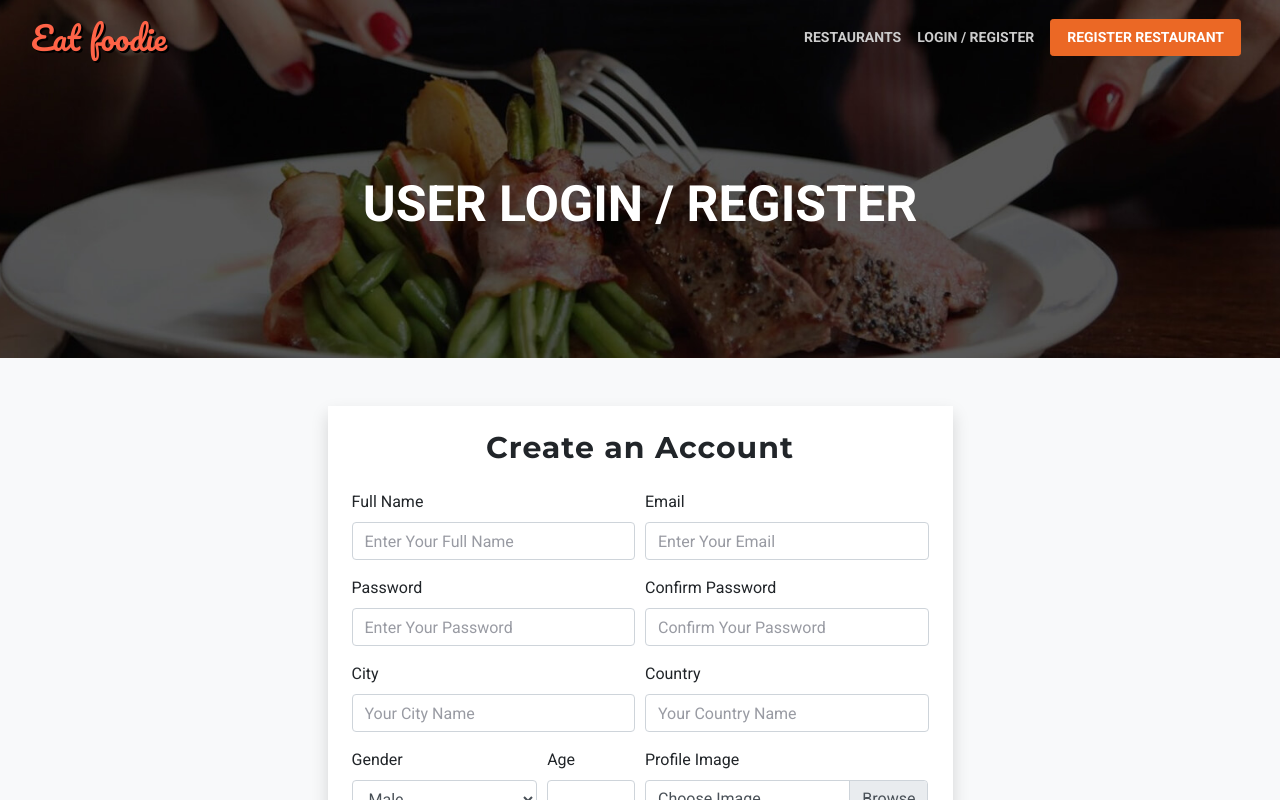
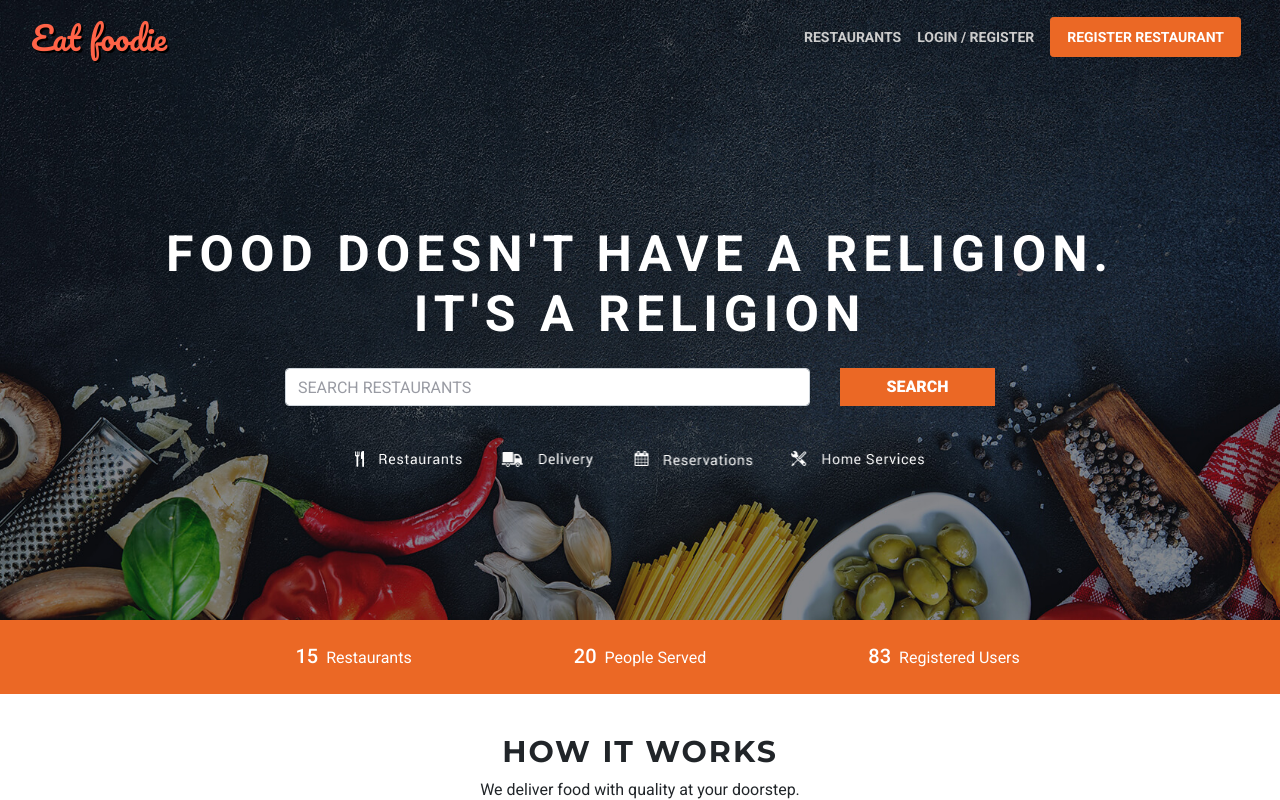
Before and after one commit to CS4Usama/Eat-Foodie, a React (Create React App) app: page / in a window 1280 px wide. Shown: the top 800 px of the page. Built offline with nearby package versions, Linux system fonts and the light colour scheme.

Commit message:
UCC - GCUF FYP

```diff
--- a/package.json
+++ b/package.json
@@ -18,6 +18,7 @@
     "react-dom": "^17.0.2",
     "react-rating-stars-component": "^2.2.0",
     "react-redux": "^7.2.4",
+    "react-router-dom": "^5.2.0",
     "react-scripts": "4.0.3",
     "react-visibility-sensor": "^5.1.1",
     "redux": "^4.1.0",
--- a/src/App.js
+++ b/src/App.js
@@ -1,25 +1,11 @@
 import './App.css';
-// import HomeScreen from './modules/homeScreen/HomeScreen';
-// import HomeNumberSection from './modules/homeNumberSection/HomeNumberSection';
-// import HowWorks from './modules/howWorks/HowWorks';
-// import OrderNow from './modules/orderNow/OrderNow';
-// import FeaturedRestaurants from './modules/featuredRestaurants/FeaturedRestaurants';
-// import Footer from "./components/footer/Footer";
-// import Login from './modules/login/Login';
-import UserRegistration from './modules/userRegistration/UserRegistration';
+import Navigation from './navigation/Navigation';
+
 
 function App() {
   return (
     <div>
-      {/* <HomeScreen />
-      <HomeNumberSection />
-      <HowWorks />
-      <OrderNow />
-      <FeaturedRestaurants />
-      <Footer /> */}
-
-      {/* <Login /> */}
-      <UserRegistration />
+      <Navigation />
 
     </div>
   );
--- a/src/components/navbar/Navbar.css
+++ b/src/components/navbar/Navbar.css
@@ -7,13 +7,14 @@
     user-select: none !important;
     font-family: 'Pacifico', Arial, Helvetica, sans-serif !important;
     font-weight: 500 !important;
-    font-size: 2em !important;
+    font-size: 1.6em !important;
     color: tomato !important;
     text-shadow: 2px 2px black !important;
 }
 
 .navbarLogo:hover {
     color: lightseagreen !important;
+    text-decoration: none !important;
 }
 
 .navLink {
--- a/src/components/navbar/Navbar.jsx
+++ b/src/components/navbar/Navbar.jsx
@@ -1,3 +1,4 @@
+import { Link } from 'react-router-dom';
 import './Navbar.css';
 import 'bootstrap/dist/css/bootstrap.css';
 import { Navbar, Nav } from 'react-bootstrap';
@@ -6,13 +7,25 @@ function NavbarComp() {
     return(
         <div>
             <Navbar collapseOnSelect expand="md" variant="dark">
-                <Navbar.Brand href="#home" draggable='false' className="navbarLogo">Eat foodie</Navbar.Brand>
+                <Navbar.Brand draggable='false'>
+                    <Link className="navbarLogo" to='/'>
+                        Eat foodie
+                    </Link>
+                </Navbar.Brand>
                 <Navbar.Toggle aria-controls="responsive-navbar-nav" />
                 <Navbar.Collapse id="responsive-navbar-nav">
                     <Nav className="mr-auto"></Nav>
                     <Nav>
-                        <Nav.Link href="#restaurants" className="text-uppercase navLink">Restaurants</Nav.Link>
-                        <Nav.Link eventKey={2} href="#login" className="text-uppercase navLink">Login / Register</Nav.Link>
+                        <Nav.Link>
+                            <Link className="text-uppercase navLink" to='restaurants'>
+                                Restaurants
+                            </Link>
+                        </Nav.Link>
+                        <Nav.Link eventKey={2}>
+                            <Link className="text-uppercase navLink" to='/login'>
+                                Login / Register
+                            </Link>
+                        </Nav.Link>
                         <button type="button" className="btn btn-warning btn-sm text-uppercase mx-2 px-3">Register Restaurant</button>
                     </Nav>
                 </Navbar.Collapse>
--- /dev/null
+++ b/src/modules/Home.jsx
@@ -0,0 +1,17 @@
+import HomeScreen from './homeScreen/HomeScreen';
+import HomeNumberSection from './homeNumberSection/HomeNumberSection';
+import HowWorks from './howWorks/HowWorks';
+import OrderNow from './orderNow/OrderNow';
+import FeaturedRestaurants from './featuredRestaurants/FeaturedRestaurants';
+
+export default function Home() {
+    return(
+        <div>
+            <HomeScreen />
+            <HomeNumberSection />
+            <HowWorks />
+            <OrderNow />
+            <FeaturedRestaurants />
+        </div>
+    );
+}
--- a/src/modules/login/Login.jsx
+++ b/src/modules/login/Login.jsx
@@ -1,7 +1,7 @@
+import { Link } from 'react-router-dom';
 import './Login.css';
 import 'bootstrap/dist/css/bootstrap.css';
 import NavbarComp from "../../components/navbar/Navbar";
-import Footer from "../../components/footer/Footer";
 
 export default function Login() {
     return(
@@ -29,10 +29,13 @@ export default function Login() {
                         </div>
                         <button type="submit" className="btn btn-warning text-uppercase mb-3"><b>Login Now</b></button>
                     </form>
-                    <p className="m-0">Don't have an account yet? <span className="cursor-pointer text-warning">Create an Account</span></p>
+                    <p className="m-0">Don't have an account yet?
+                        <Link to='/signup'>
+                            <span className="cursor-pointer text-warning"> Create an Account</span>
+                        </Link>
+                    </p>
                 </div>
             </div>
-            <Footer />
         </div>
     );
 }
--- a/src/modules/userRegistration/UserRegistration.jsx
+++ b/src/modules/userRegistration/UserRegistration.jsx
@@ -1,7 +1,7 @@
+import { Link } from 'react-router-dom';
 import './UserRegistration.css';
 import 'bootstrap/dist/css/bootstrap.css';
 import NavbarComp from "../../components/navbar/Navbar";
-import Footer from "../../components/footer/Footer";
 
 export default function UserRegistration() {
     return(
@@ -79,10 +79,13 @@ export default function UserRegistration() {
                         <p className="text-danger">  </p>
                         <button type="submit" className="btn btn-warning text-uppercase mb-3"><b>Create an Account</b></button>
                     </form>
-                    <p className="m-0">Already have an account? <span className="cursor-pointer text-warning">Login Here</span> </p>
+                    <p className="m-0">Already have an account?
+                        <Link to='/login'>
+                            <span className="cursor-pointer text-warning"> Login Here</span>
+                        </Link>
+                    </p>
                 </div>
             </div>
-            <Footer />
         </div>
     );
 }
--- a/src/navigation/Navigation.jsx
+++ b/src/navigation/Navigation.jsx
@@ -0,0 +1,29 @@
+import { BrowserRouter as Router, Route, Switch } from "react-router-dom";
+import Home from '../modules/Home';
+import Login from '../modules/login/Login';
+import UserRegistration from '../modules/userRegistration/UserRegistration';
+import Footer from "../components/footer/Footer";
+
+export default function Navigation() {
+    return(
+        <Router>
+
+            <Switch>
+                <Route exact path='/'>
+                    <Home />
+                </Route>
+
+                <Route path='/login'>
+                    <Login />
+                </Route>
+
+                <Route path='/signup'>
+                    <UserRegistration />
+                </Route>
+
+            </Switch>
+
+            <Footer />
+        </Router>
+    );
+}
```
Also changed, not shown: src/config/Firebase.jsx (+17 -0 lines), 1 other file (tests, documents, lock files or other folders).
